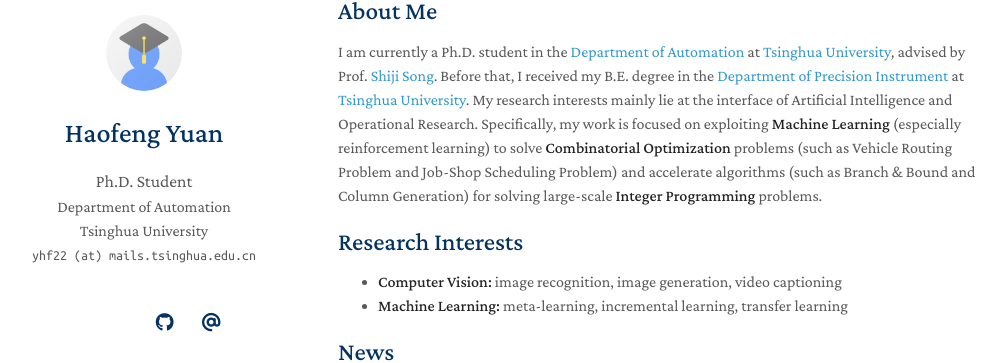
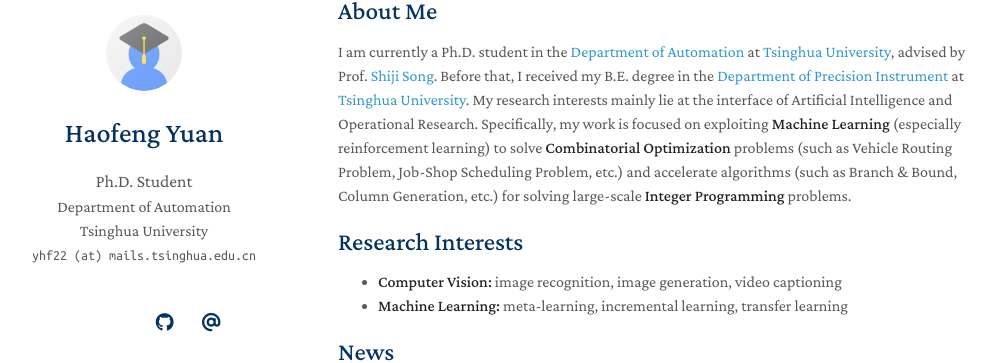
Before and after one commit to Xyz-yuanhf/Xyz-yuanhf.github.io, a Jekyll site: the page built from index.md, in a window 1280 px wide and 1316 px high. Shown: the part 69-432 px from the top of the window, without its empty margins (132-1137 px from the left). Built offline with Jekyll 4.4.1, drawn with Linux system fonts in a browser that asks for light colours; a style sheet for code colours, icons or effects is not loaded; our own code applies the rules of GitHub Pages for plain Markdown files.

Commit message:
Update index.md

```diff
--- a/index.md
+++ b/index.md
@@ -4,7 +4,7 @@ layout: homepage
 
 ## About Me
 
-I am currently a Ph.D. student in the [Department of Automation](https://www.au.tsinghua.edu.cn/) at [Tsinghua University](https://www.tsinghua.edu.cn/en/index.htm), advised by Prof. [Shiji Song](https://scholar.google.com/citations?hl=zh-CN&user=rw6vWdcAAAAJ&hl=en). Before that, I received my B.E. degree in the [Department of Precision Instrument](https://www.dpi.tsinghua.edu.cn/) at [Tsinghua University](https://www.tsinghua.edu.cn/en/index.htm). My research interests mainly lie at the interface of Artificial Intelligence and Operational Research. Specifically, my work is focused on exploiting **Machine Learning** (especially reinforcement learning) to solve **Combinatorial Optimization** problems (such as Vehicle Routing Problem and Job-Shop Scheduling Problem) and accelerate algorithms (such as Branch & Bound and Column Generation) for solving large-scale **Integer Programming** problems.
+I am currently a Ph.D. student in the [Department of Automation](https://www.au.tsinghua.edu.cn/) at [Tsinghua University](https://www.tsinghua.edu.cn/en/index.htm), advised by Prof. [Shiji Song](https://scholar.google.com/citations?hl=zh-CN&user=rw6vWdcAAAAJ&hl=en). Before that, I received my B.E. degree in the [Department of Precision Instrument](https://www.dpi.tsinghua.edu.cn/) at [Tsinghua University](https://www.tsinghua.edu.cn/en/index.htm). My research interests mainly lie at the interface of Artificial Intelligence and Operational Research. Specifically, my work is focused on exploiting **Machine Learning** (especially reinforcement learning) to solve **Combinatorial Optimization** problems (such as Vehicle Routing Problem, Job-Shop Scheduling Problem, etc.) and accelerate algorithms (such as Branch & Bound, Column Generation, etc.) for solving large-scale **Integer Programming** problems.
 
 
 ## Research Interests
```
